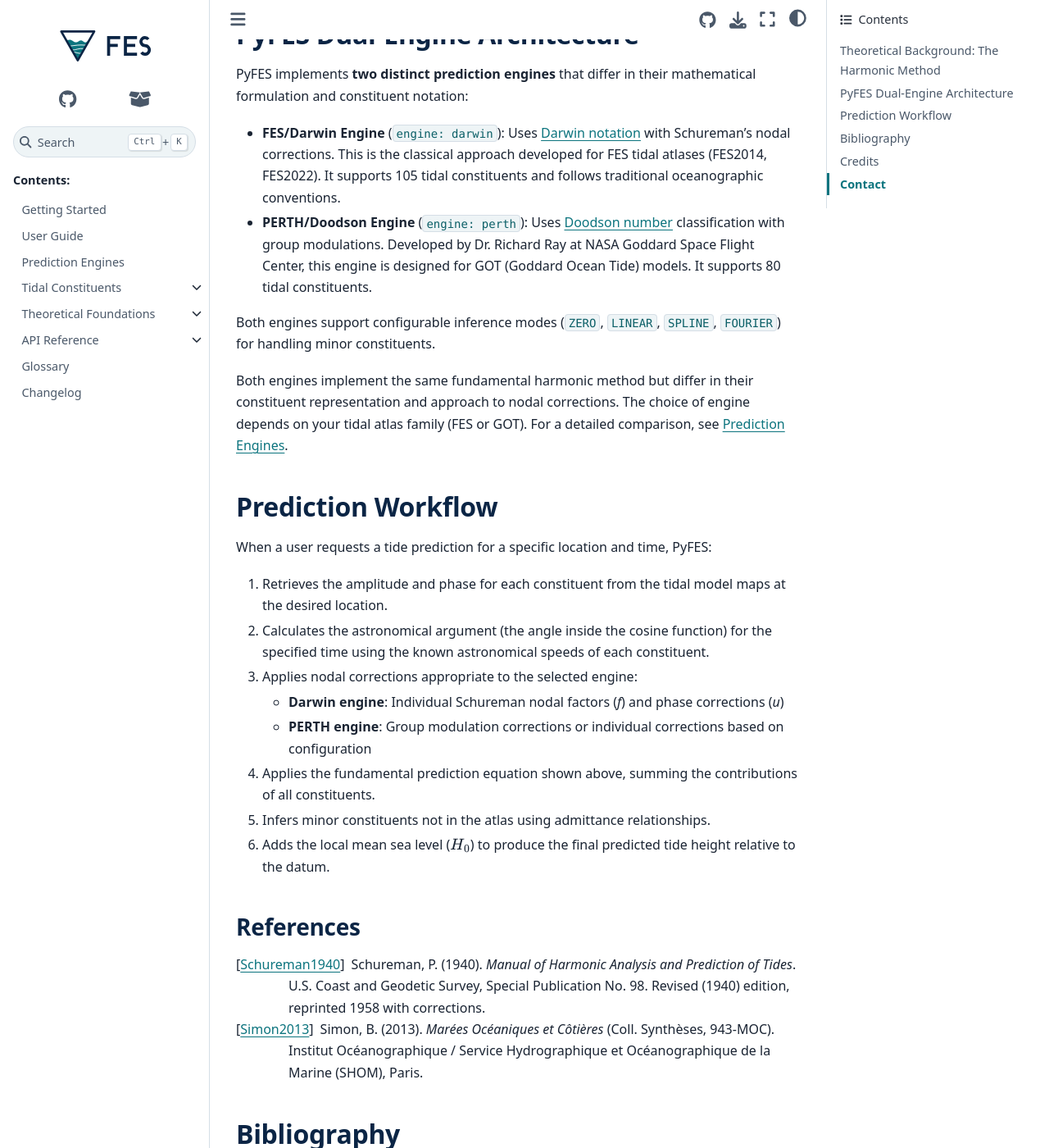
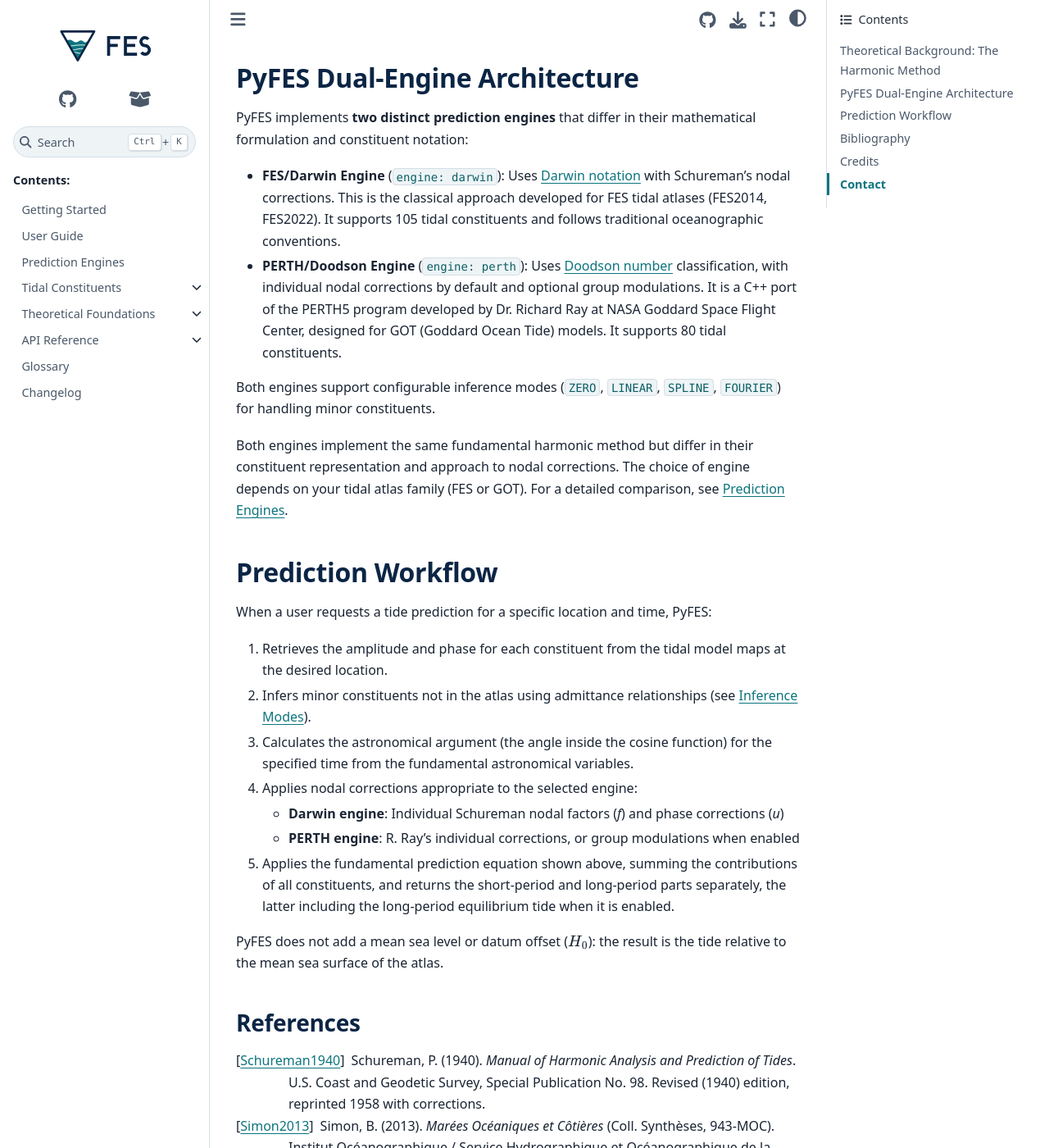
Before and after one commit to CNES/aviso-fes, a Sphinx documentation site: the page built from docs/source/index.rst, in a window 1280 px wide and 1400 px high, scrolled down 1758 px. Shown: the whole window at 82% size. Built offline with Sphinx 7.4.7 and the Sphinx Book theme 1.1.4, drawn with Linux system fonts in a browser that asks for light colours; pages that are not in the unit, such as notebooks, are missing from menus; the version number could not be read and is left out; some of the changed text lies outside the part shown.

Commit message:
docs: correct the settings, outputs and engine choice in the user docs

```diff
--- a/docs/source/getting_started.rst
+++ b/docs/source/getting_started.rst
@@ -88,8 +88,9 @@
       - Extra arguments forwarded verbatim to CMake (space-separated, quote
         the whole value).
     * - ``--mkl[=yes|no]``
-      - Use Intel MKL as the BLAS implementation. When the MKL header is
-        available under ``$CONDA_PREFIX``, ``MKLROOT`` is set automatically.
+      - Use Intel MKL as the BLAS implementation. When ``mkl.h`` is found
+        under the prefix of the running Python interpreter (``sys.prefix``),
+        ``MKLROOT`` is set automatically.
     * - ``--iers[=yes|no]``
       - Compile with the IERS 2010 astronomic constants instead of the
         Schureman (1958) values. Defines ``-DFES_USE_IERS_CONSTANTS=ON``.
--- a/docs/source/glossary.rst
+++ b/docs/source/glossary.rst
@@ -9,9 +9,9 @@
     Admittance
         The complex ratio between a minor tidal constituent and a major
         constituent, used to infer amplitudes and phases of constituents not
-        explicitly provided in a tidal atlas. Both prediction engines support
-        admittance inference but use different algorithms. See also
-        :term:`Inference`.
+        explicitly provided in a tidal atlas. Both prediction engines use the
+        same inference algorithms (``LINEAR``, ``SPLINE``, ``FOURIER``). See
+        also :term:`Inference`.
 
     Astronomical Argument
         The angle :math:`V_k(t) = n_1\tau + n_2 s + n_3 h + n_4 p + n_5 N'
--- a/docs/source/index.rst
+++ b/docs/source/index.rst
@@ -14,17 +14,20 @@
    Ocean tide prediction as a sum of harmonic constituents, interpolated
    from finite-element or Cartesian tidal atlases.
 
-This package is the fully revised version of the FES2022 distribution. A full
-description of the FES2022 tidal solution is given in the `handbook
+PyFES is a C++/Python library that predicts the ocean tide at any location on
+the Earth with the harmonic method, from global tidal atlases such as FES2022
+(Darwin engine) or GOT (PERTH engine). It is the fully revised software of the
+FES2022 distribution; the FES2022 tidal solution itself is described in the
+`handbook
 <https://www.aviso.altimetry.fr/fileadmin/documents/data/tools/hdbk_FES2022.pdf>`_
 and in the paper (Lyard et al. 2024).
 
-The library uses a set of tidal components to predict the ocean tide at any
-location on the Earth. The source code provides an older version of the FES99
-model, because it is significantly smaller than newer versions. **Do not
-use it for scientific purposes**. You can download the model from the `AVISO
+The atlases are not shipped with PyFES: download FES2022 from the `AVISO
 <https://www.aviso.altimetry.fr/en/data/products/auxiliary-products/global-tide-fes.html>`_
-website.
+website. The small grids downloaded with the test dataset
+(``tests/python/dataset``) come from a very old, low-resolution FES model and
+are only used by the tests and the examples. **Do not use them for scientific
+purposes**.
 
 Theoretical Background: The Harmonic Method
 --------------------------------------------
@@ -94,9 +97,10 @@
   follows traditional oceanographic conventions.
 
 * **PERTH/Doodson Engine** (``engine: perth``): Uses :term:`Doodson number`
-  classification with group modulations. Developed by Dr. Richard Ray at NASA
-  Goddard Space Flight Center, this engine is designed for GOT (Goddard Ocean
-  Tide) models. It supports 80 tidal constituents.
+  classification, with individual nodal corrections by default and optional
+  group modulations. It is a C++ port of the PERTH5 program developed by
+  Dr. Richard Ray at NASA Goddard Space Flight Center, designed for GOT
+  (Goddard Ocean Tide) models. It supports 80 tidal constituents.
 
 Both engines support configurable inference modes (``ZERO``, ``LINEAR``,
 ``SPLINE``, ``FOURIER``) for handling minor constituents.
@@ -113,20 +117,24 @@
 
 1.  Retrieves the amplitude and phase for each constituent from the tidal model
     maps at the desired location.
-2.  Calculates the astronomical argument (the angle inside the cosine function)
-    for the specified time using the known astronomical speeds of each constituent.
-3.  Applies nodal corrections appropriate to the selected engine:
+2.  Infers minor constituents not in the atlas using admittance relationships
+    (see :ref:`inference_types`).
+3.  Calculates the astronomical argument (the angle inside the cosine function)
+    for the specified time from the fundamental astronomical variables.
+4.  Applies nodal corrections appropriate to the selected engine:
 
     * **Darwin engine**: Individual Schureman nodal factors (*f*) and phase
       corrections (*u*)
-    * **PERTH engine**: Group modulation corrections or individual corrections
-      based on configuration
+    * **PERTH engine**: R. Ray's individual corrections, or group modulations
+      when enabled
 
-4.  Applies the fundamental prediction equation shown above, summing the
-    contributions of all constituents.
-5.  Infers minor constituents not in the atlas using admittance relationships.
-6.  Adds the local mean sea level (:math:`H_0`) to produce the final predicted
-    tide height relative to the datum.
+5.  Applies the fundamental prediction equation shown above, summing the
+    contributions of all constituents, and returns the short-period and
+    long-period parts separately, the latter including the long-period
+    equilibrium tide when it is enabled.
+
+PyFES does not add a mean sea level or datum offset (:math:`H_0`): the result
+is the tide relative to the mean sea surface of the atlas.
 
 References
 ~~~~~~~~~~
```
Also changed, not shown: other parts of docs/source/index.rst (+1 -1 lines), README.md (+12 -6 lines), docs/source/user_guide.rst (+24 -7 lines), src/pyfes/__init__.py (+9 -3 lines), 1 other file.
